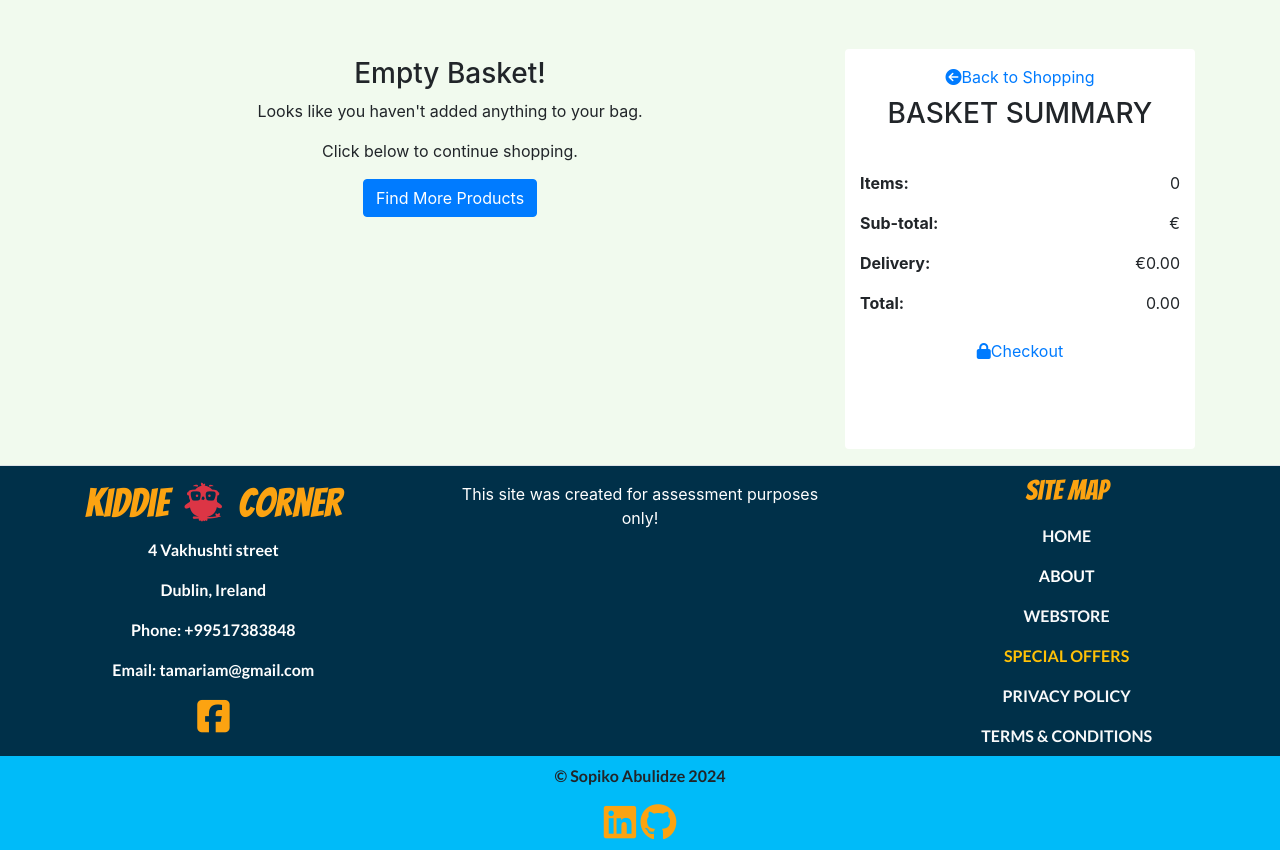
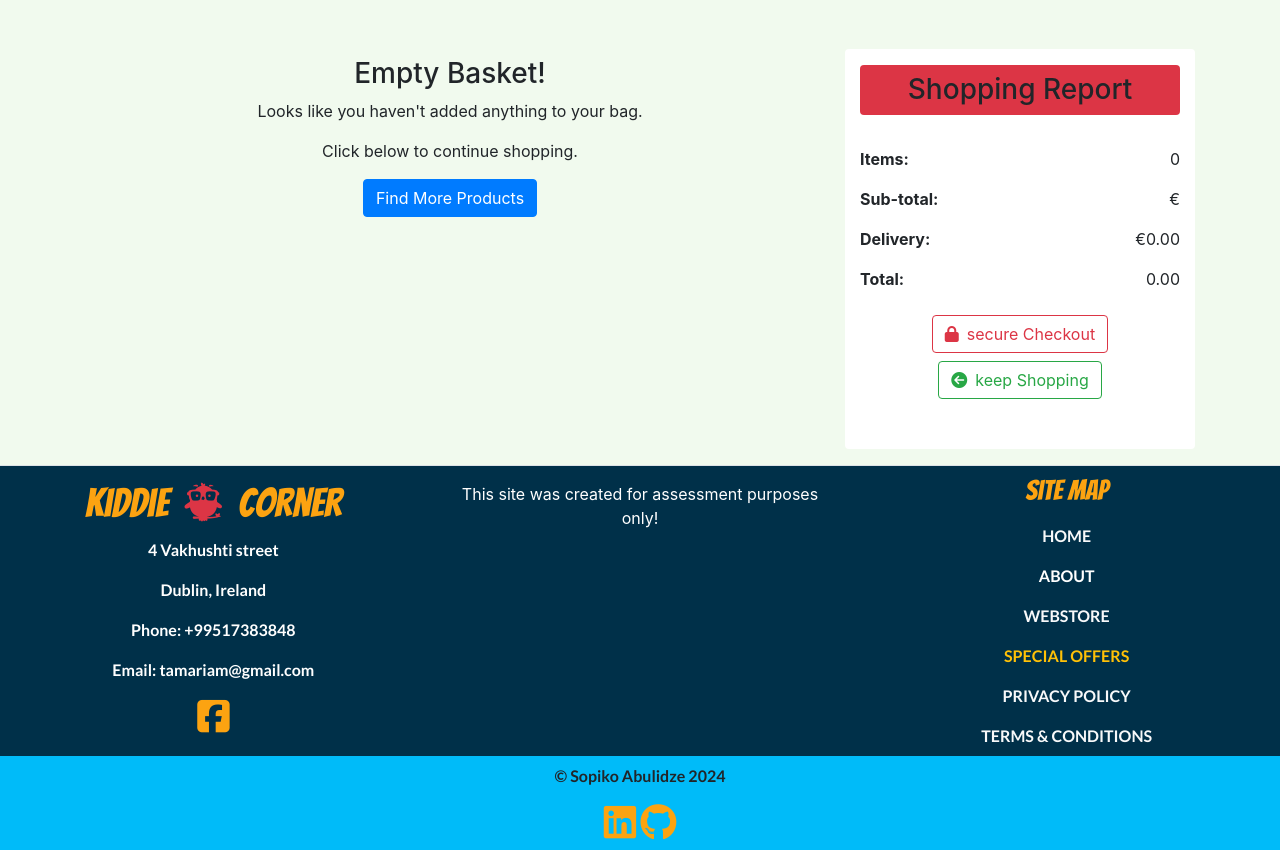
Before and after one commit to tamariam/Kiddie-Corner, a Django app: page /bag/ in a window 1280 px wide. Shown: the part 201-1051 px from the top of the page. Run offline with Django 3.2, Linux system fonts and the light colour scheme; some libraries are stand-ins or nearby versions; some web fonts are replaced.

Commit message:
add  bootstrap styles to checkout and keep shopping buttons

```diff
--- a/shopping_bag/templates/shopping_bag/bag.html
+++ b/shopping_bag/templates/shopping_bag/bag.html
@@ -2,7 +2,7 @@
 {% load static %}
 
 
-<!-- Shopping Basket Page -->
+<!-- Shopping Bag Page -->
 
 {% block extra_title %} - Shopping_Bag {% endblock %}
 
@@ -16,7 +16,7 @@
             {% if bag_items %}
                 {% for item in bag_items %}
                     <div class="card mb-3">
-                        <div class="row no-gutters">
+                        <div class="row  no-gutters">
                             <div class="col-md-4">
                                 <img src="{{ item.product.image.url }}" class="card-img" alt="Product Image">
                             </div>
@@ -79,13 +79,9 @@
         <!-- Bag Summary Column -->
         <div class="col-lg-4 ">
             <div class="col-sm-12 col-md-12 col-lg-12 bg-white rounded text-center bag-summary-card mb-3  pt-3">
+
                 <div class="text-center">
-                    <a href="{% url 'products' %}">
-                        <div><i class="icon fa-solid fa-circle-arrow-left"></i>Back to Shopping</div>
-                    </a>
-                </div>
-                <div class="text-center">
-                    <h3 class="py-2">BASKET SUMMARY</h3>
+                    <h3 class="bg-danger rounded py-2">Shopping  Report</h3>
                 </div>
                 <div class="row pt-4 mt-2">
                     <div class="col text-left">
@@ -120,8 +116,13 @@
                     </div>
                 </div>
                 <div class="text-center my-2">
-                    <a href="">
-                        <div><i class="fa-solid fa-lock"></i>Checkout</div>
+                    <a href="" class="btn btn-outline-danger">
+                        <div>  <i class="fa-solid fa-lock mr-2 "></i>secure Checkout</div>
+                    </a>
+                </div>
+                <div class="text-center">
+                    <a href="{% url 'products' %}" class="btn btn-outline-success">
+                        <div><i class="icon fa-solid fa-circle-arrow-left mr-2"></i>keep Shopping</div>
                     </a>
                 </div>
             </div>
```
